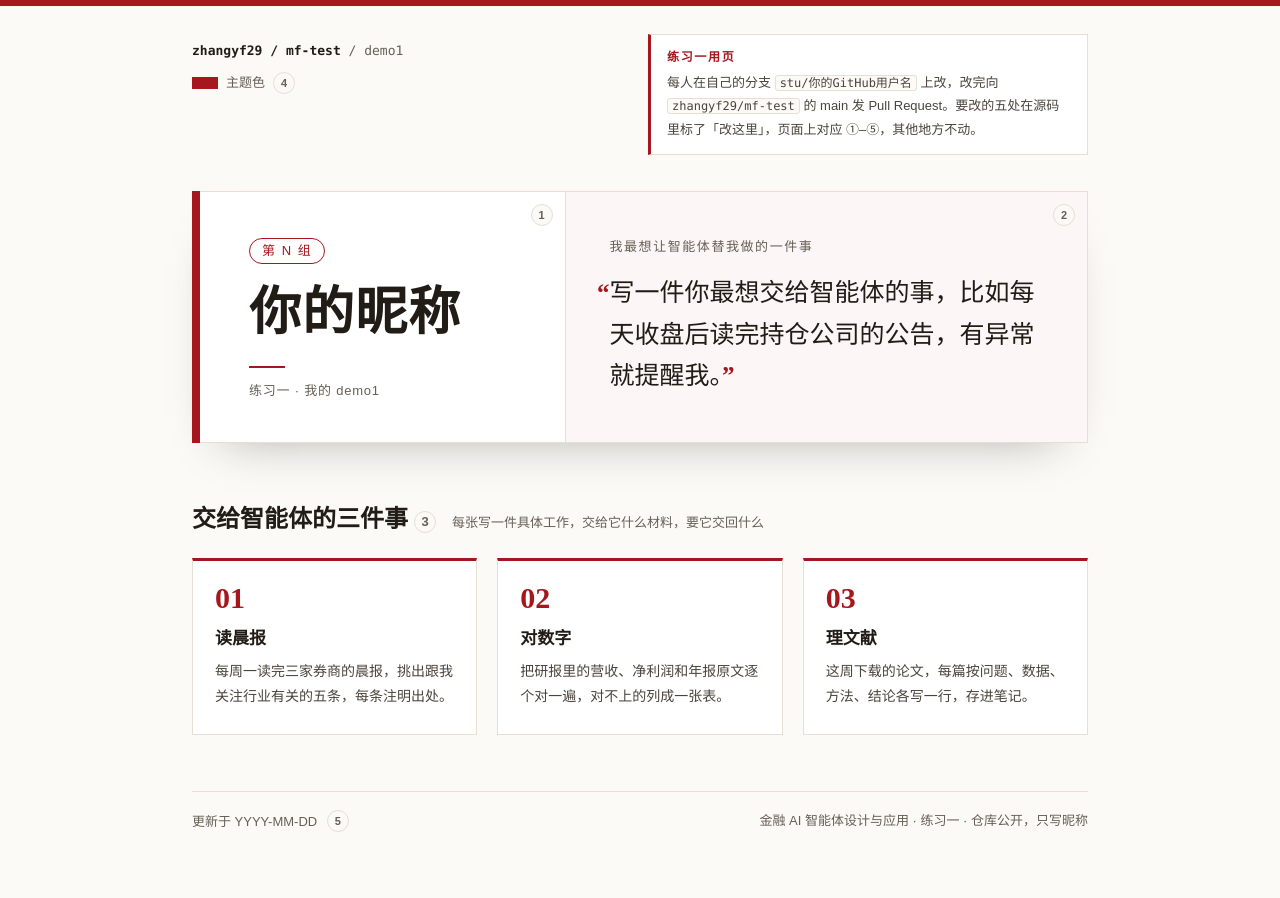
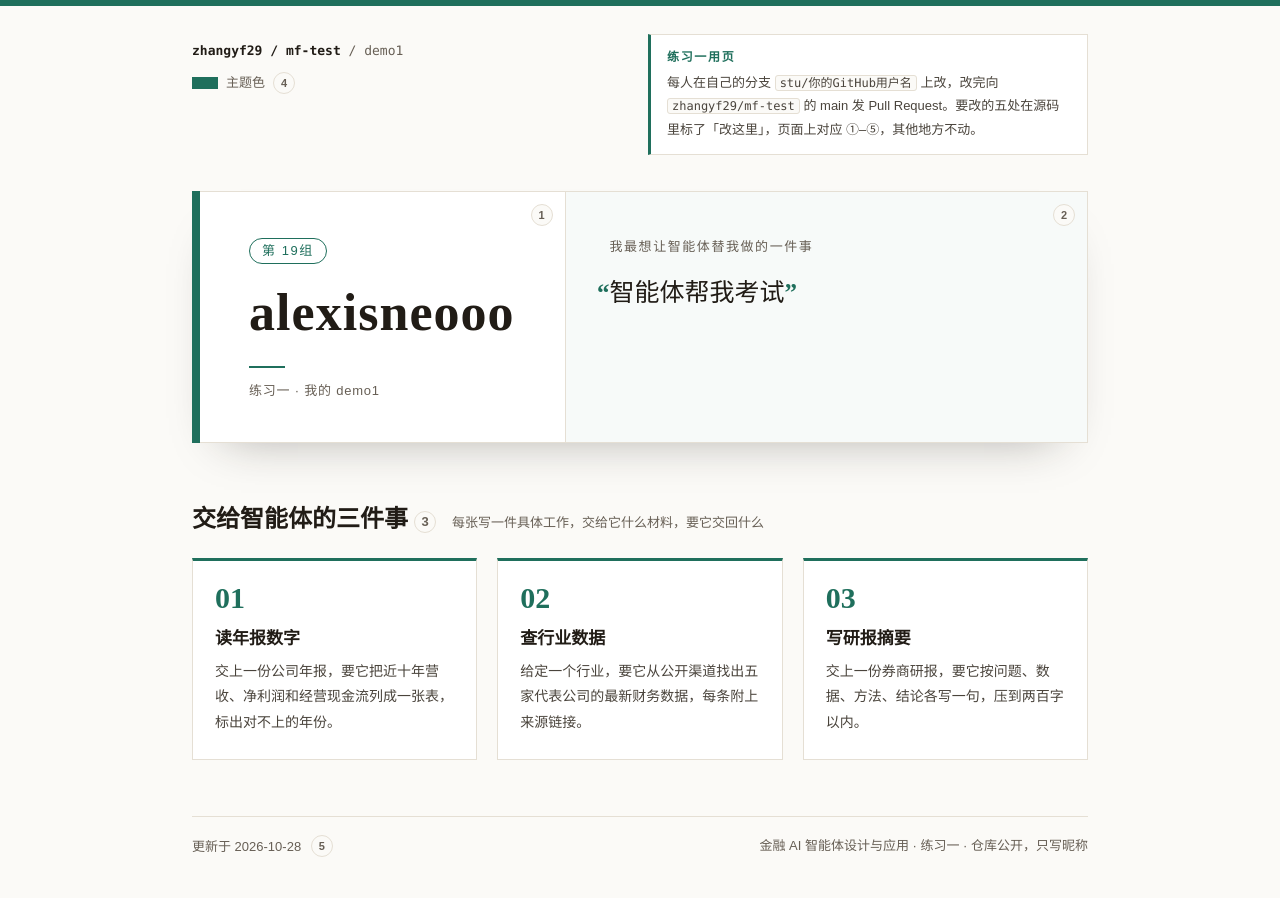
Before and after one commit to Alexisneooo/mf-test, a plain HTML site: page demo1/index.html in a window 1280 px wide. Before the commit the page ends 873 px from the top, so only its background shows below. Drawn offline with Linux system fonts and the light colour scheme.

Commit message:
demo1：填昵称、一句话、三张卡片和主题色

```diff
--- a/demo1/index.html
+++ b/demo1/index.html
@@ -11,7 +11,7 @@
      也可以自己挑，挑深一点的颜色，白底上才看得清字。
      ========================================================= */
   :root{
-    --theme:#A5171C;
+    --theme:#1F6F5C;
   }
   /* ==================== ④ 到此结束 ==================== */
 
@@ -120,8 +120,8 @@
            把「第 N 组」换成你的组号，「你的昵称」换成同学认得出的昵称。
            仓库是公开的，只写昵称，不写全名、学号、手机号。
            ============================================================ -->
-      <p class="group">第 N 组</p>
-      <h1 class="name">你的昵称</h1>
+      <p class="group">第 19组</p>
+      <h1 class="name">alexisneooo</h1>
       <!-- ==================== ① 到此结束 ==================== -->
       <p class="role">练习一 · 我的 demo1</p>
     </div>
@@ -132,7 +132,7 @@
            写一件你最想交给智能体的事，二十到四十个字，写成一个具体动作。
            页面会自动加引号，自己不用加。不写公司内部信息，不写别人的名字。
            ========================================================= -->
-      <p class="quote">写一件你最想交给智能体的事，比如每天收盘后读完持仓公司的公告，有异常就提醒我。</p>
+      <p class="quote">智能体帮我考试</p>
       <!-- ==================== ② 到此结束 ==================== -->
     </div>
   </section>
@@ -150,18 +150,18 @@
   <section class="jobs">
     <div class="job">
       <div class="n">01</div>
-      <h3>读晨报</h3>
-      <p>每周一读完三家券商的晨报，挑出跟我关注行业有关的五条，每条注明出处。</p>
+      <h3>读年报数字</h3>
+      <p>交上一份公司年报，要它把近十年营收、净利润和经营现金流列成一张表，标出对不上的年份。</p>
     </div>
     <div class="job">
       <div class="n">02</div>
-      <h3>对数字</h3>
-      <p>把研报里的营收、净利润和年报原文逐个对一遍，对不上的列成一张表。</p>
+      <h3>查行业数据</h3>
+      <p>给定一个行业，要它从公开渠道找出五家代表公司的最新财务数据，每条附上来源链接。</p>
     </div>
     <div class="job">
       <div class="n">03</div>
-      <h3>理文献</h3>
-      <p>这周下载的论文，每篇按问题、数据、方法、结论各写一行，存进笔记。</p>
+      <h3>写研报摘要</h3>
+      <p>交上一份券商研报，要它按问题、数据、方法、结论各写一句，压到两百字以内。</p>
     </div>
   </section>
   <!-- ==================== ③ 到此结束 ==================== -->
@@ -173,7 +173,7 @@
     <!-- ==================== 改这里 ⑤ 更新日期 ====================
          把 YYYY-MM-DD 换成你提交那天的日期，比如 2026-10-28。
          ========================================================== -->
-    更新于 YYYY-MM-DD
+    更新于 2026-10-28
     <!-- ==================== ⑤ 到此结束 ==================== -->
     <span class="mk">5</span>
   </span>
```
